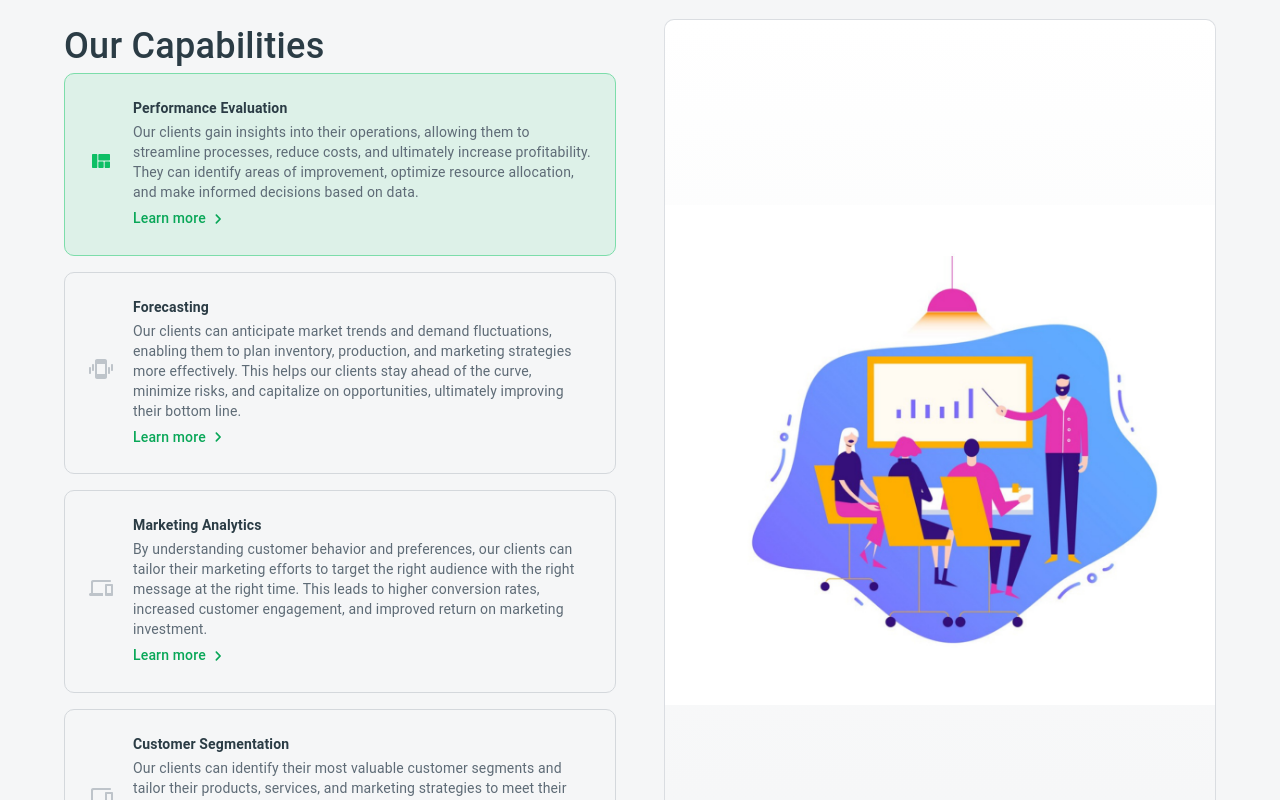
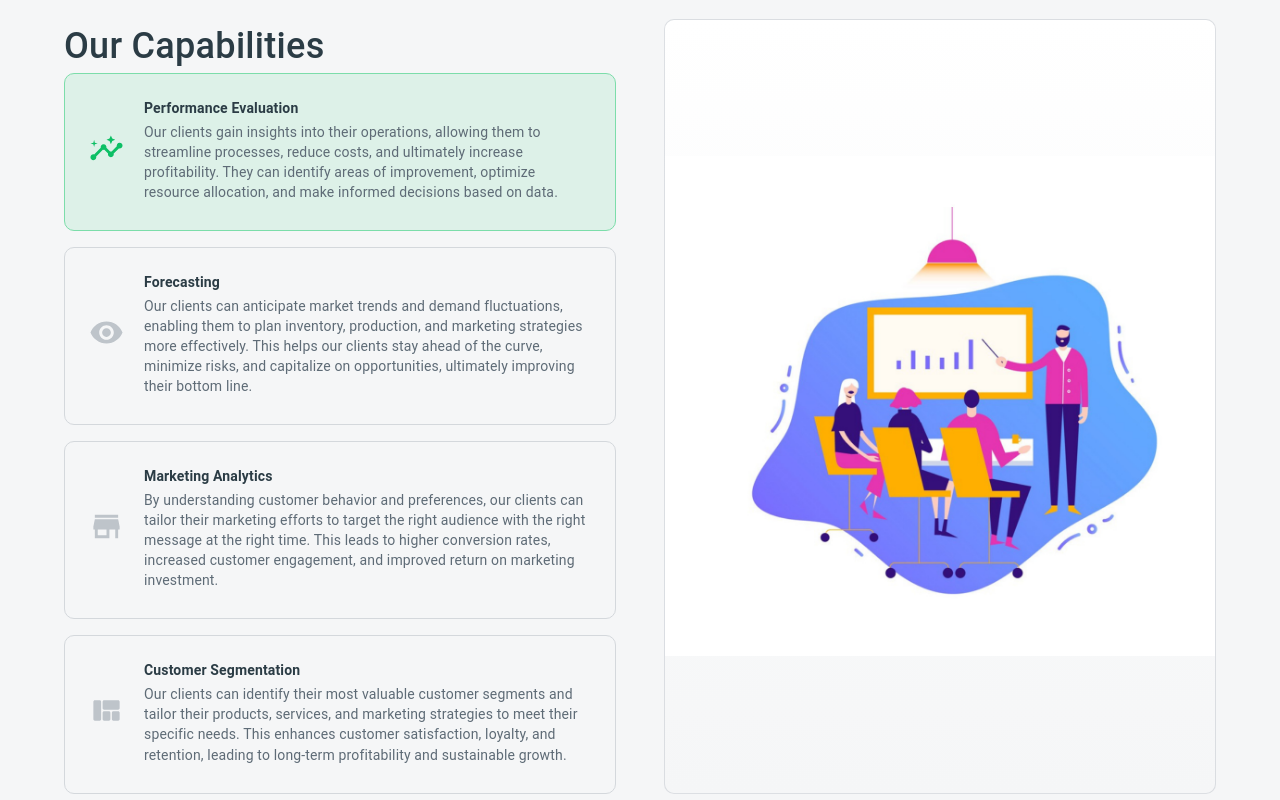
Before and after one commit to anubhutianalytica/web, a React (Create React App) app: page / in a window 1280 px wide. Shown: the part 640-1440 px from the top of the page. Built offline with nearby package versions, Linux system fonts and the light colour scheme.

Commit message:
Update capability icons

```diff
--- a/src/components/Features.js
+++ b/src/components/Features.js
@@ -1,7 +1,8 @@
 import ChevronRightRoundedIcon from "@mui/icons-material/ChevronRightRounded";
-import DevicesRoundedIcon from "@mui/icons-material/DevicesRounded";
-import EdgesensorHighRoundedIcon from "@mui/icons-material/EdgesensorHighRounded";
+import InsightsIcon from "@mui/icons-material/Insights";
+import StoreIcon from "@mui/icons-material/Store";
 import ViewQuiltRoundedIcon from "@mui/icons-material/ViewQuiltRounded";
+import VisibilityIcon from "@mui/icons-material/Visibility";
 import Box from "@mui/material/Box";
 import Button from "@mui/material/Button";
 import Card from "@mui/material/Card";
@@ -15,37 +16,33 @@ import * as React from "react";
 
 const items = [
   {
-    icon: <ViewQuiltRoundedIcon />,
+    icon: <InsightsIcon fontSize="large" />,
     title: "Performance Evaluation",
     description:
       "Our clients gain insights into their operations, allowing them to streamline processes, reduce costs, and ultimately increase profitability. They can identify areas of improvement, optimize resource allocation, and make informed decisions based on data.",
     imageLight: 'url("/images/consulting.jpg")',
-    imageDark: 'url("/images/consulting.jpg")',
   },
   {
-    icon: <EdgesensorHighRoundedIcon />,
+    icon: <VisibilityIcon fontSize="large" />,
     title: "Forecasting",
     description:
       "Our clients can anticipate market trends and demand fluctuations, enabling them to plan inventory, production, and marketing strategies more effectively. This helps our clients stay ahead of the curve, minimize risks, and capitalize on opportunities, ultimately improving their bottom line.",
     imageLight: 'url("/images/dashboard.png")',
-    imageDark: 'url("/images/dashboard.png")',
   },
   {
-    icon: <DevicesRoundedIcon />,
+    icon: <StoreIcon fontSize="large" />,
     title: "Marketing Analytics",
     description:
       "By understanding customer behavior and preferences, our clients can tailor their marketing efforts to target the right audience with the right message at the right time. This leads to higher conversion rates, increased customer engagement, and improved return on marketing investment.",
     imageLight: 'url("/images/customization.png")',
-    imageDark: 'url("/images/customization.png")',
   },
   {
-    icon: <DevicesRoundedIcon />,
+    icon: <ViewQuiltRoundedIcon fontSize="large" />,
     title: "Customer Segmentation",
     description:
       "Our clients can identify their most valuable customer segments and tailor their products, services, and marketing strategies to meet their specific needs. This enhances customer satisfaction, loyalty, and retention, leading to long-term profitability and sustainable growth.",
     imageLight: 'url("/images/segmentation.png")',
-    imageDark: 'url("/images/segmentation.png")',
-  }
+  },
 ];
 
 export default function Features() {
@@ -73,19 +70,6 @@ export default function Features() {
               <Typography component="h2" variant="h4" color="text.primary">
                 Our Capabilities
               </Typography>
-              {/* <Typography
-                variant="body1"
-                color="text.secondary"
-                sx={{ mb: { xs: 2, sm: 4 } }}
-              >
-                We help our clients drive business success through comprehensive
-                business intelligence services, encompassing performance
-                evaluation, forecasting, customer segmentation and marketing
-                analytics. Our capabilities provide businesses with the tools
-                and insights they need to optimize their operations, improve
-                decision-making, and drive sustainable profitability in an
-                increasingly competitive business environment.
-              </Typography> */}
             </div>
             <Grid
               container
@@ -132,10 +116,7 @@ export default function Features() {
             >
               <Box
                 sx={{
-                  backgroundImage: (theme) =>
-                    theme.palette.mode === "light"
-                      ? items[selectedItemIndex].imageLight
-                      : items[selectedItemIndex].imageDark,
+                  backgroundImage: items[selectedItemIndex].imageLight,
                   backgroundSize: "cover",
                   backgroundPosition: "center center",
                   backgroundRepeat: "no-repeat",
@@ -157,23 +138,6 @@ export default function Features() {
                 >
                   {selectedFeature.description}
                 </Typography>
-                <Link
-                  color="primary"
-                  variant="body2"
-                  fontWeight="bold"
-                  sx={{
-                    display: "inline-flex",
-                    alignItems: "center",
-                    "& > svg": { transition: "0.2s" },
-                    "&:hover > svg": { transform: "translateX(2px)" },
-                  }}
-                >
-                  <span>Learn more</span>
-                  <ChevronRightRoundedIcon
-                    fontSize="small"
-                    sx={{ mt: "1px", ml: "2px" }}
-                  />
-                </Link>
               </Box>
             </Box>
             <Stack
@@ -199,16 +163,10 @@ export default function Features() {
                       selectedItemIndex === index
                         ? "action.selected"
                         : undefined,
-                    borderColor: (theme) => {
-                      if (theme.palette.mode === "light") {
-                        return selectedItemIndex === index
-                          ? "primary.light"
-                          : "grey.200";
-                      }
-                      return selectedItemIndex === index
-                        ? "primary.dark"
-                        : "grey.800";
-                    },
+                    borderColor:
+                      selectedItemIndex === index
+                        ? "primary.light"
+                        : "grey.200",
                   }}
                 >
                   <Box
@@ -223,16 +181,10 @@ export default function Features() {
                   >
                     <Box
                       sx={{
-                        color: (theme) => {
-                          if (theme.palette.mode === "light") {
-                            return selectedItemIndex === index
-                              ? "primary.main"
-                              : "grey.300";
-                          }
-                          return selectedItemIndex === index
+                        color:
+                          selectedItemIndex === index
                             ? "primary.main"
-                            : "grey.700";
-                        },
+                            : "grey.300",
                       }}
                     >
                       {icon}
@@ -252,26 +204,6 @@ export default function Features() {
                       >
                         {description}
                       </Typography>
-                      <Link
-                        color="primary"
-                        variant="body2"
-                        fontWeight="bold"
-                        sx={{
-                          display: "inline-flex",
-                          alignItems: "center",
-                          "& > svg": { transition: "0.2s" },
-                          "&:hover > svg": { transform: "translateX(2px)" },
-                        }}
-                        onClick={(event) => {
-                          event.stopPropagation();
-                        }}
-                      >
-                        <span>Learn more</span>
-                        <ChevronRightRoundedIcon
-                          fontSize="small"
-                          sx={{ mt: "1px", ml: "2px" }}
-                        />
-                      </Link>
                     </Box>
                   </Box>
                 </Card>
@@ -301,10 +233,7 @@ export default function Features() {
                   backgroundSize: "cover",
                   backgroundPosition: "center center",
                   backgroundRepeat: "no-repeat",
-                  backgroundImage: (theme) =>
-                    theme.palette.mode === "light"
-                      ? items[selectedItemIndex].imageLight
-                      : items[selectedItemIndex].imageDark,
+                  backgroundImage: items[selectedItemIndex].imageLight,
                 }}
               />
             </Card>
```
